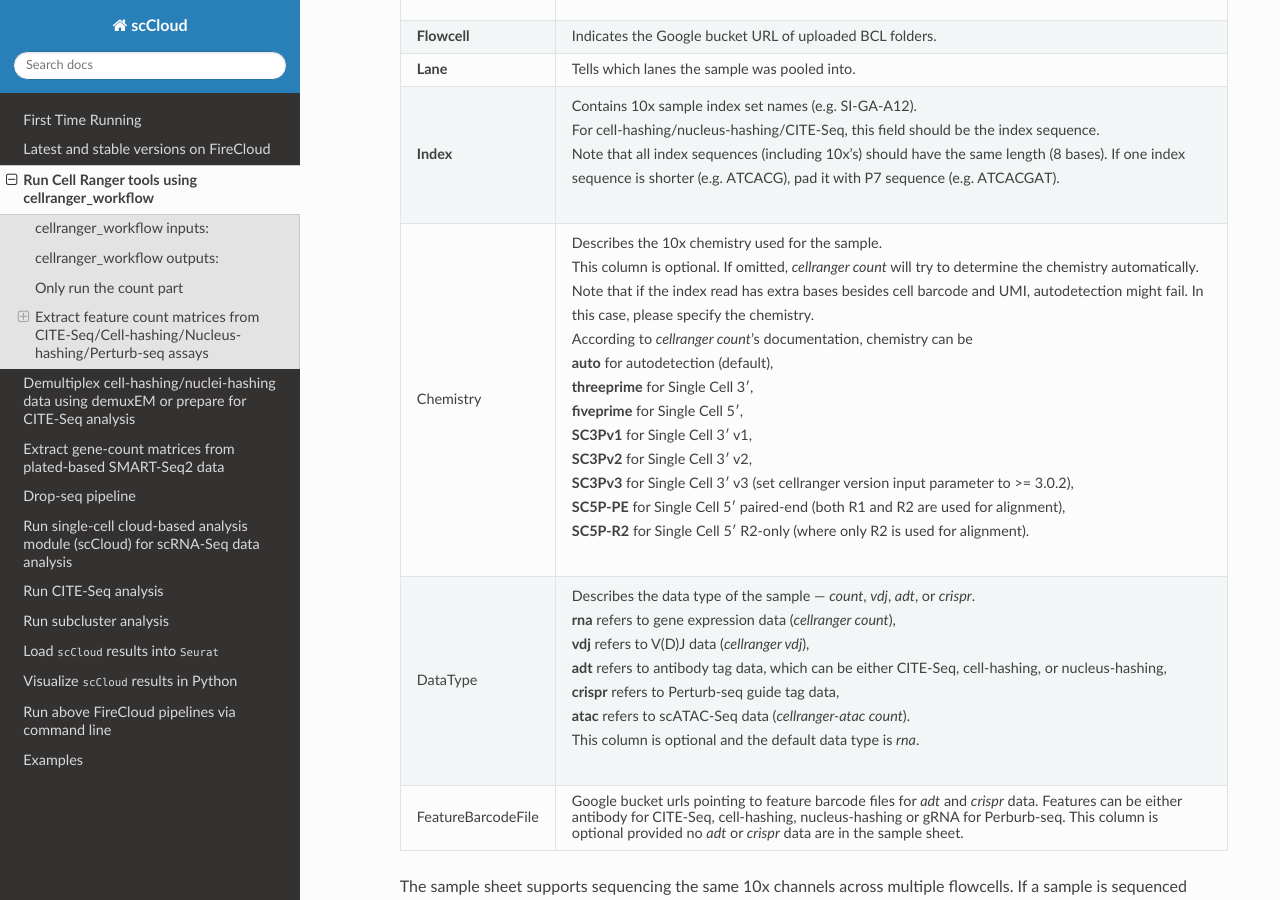
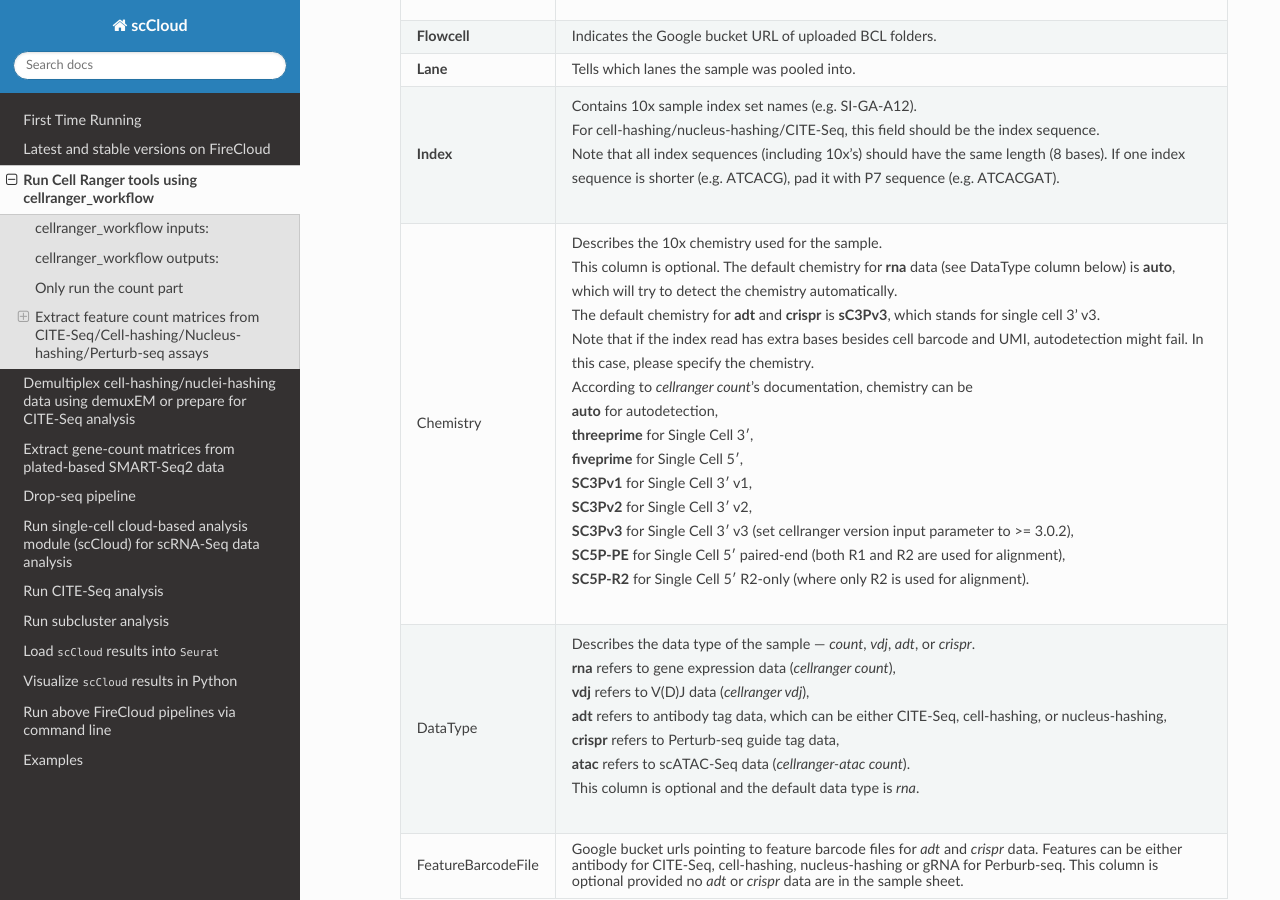
Before and after one commit to lilab-bcb/cumulus, a Sphinx documentation site: the page built from docs/cellranger.rst, in a window 1280 px wide and 900 px high, scrolled down 1743 px. Built offline with Sphinx 7.4.7 and the Read the Docs theme 2.0.0, drawn with Linux system fonts in a browser that asks for light colours.

Commit message:
Updated documentation

```diff
--- a/docs/cellranger.rst
+++ b/docs/cellranger.rst
@@ -73,10 +73,11 @@ Follow the steps below to run CellRanger mkfastq/count/vdj on FireCloud.
 		* - Chemistry
 		  -
 			| Describes the 10x chemistry used for the sample.
-			| This column is optional. If omitted, *cellranger count* will try to determine the chemistry automatically.
+			| This column is optional. The default chemistry for **rna** data (see DataType column below) is **auto**, which will try to detect the chemistry automatically.
+			| The default chemistry for **adt** and **crispr** is **sC3Pv3**, which stands for single cell 3' v3.
 			| Note that if the index read has extra bases besides cell barcode and UMI, autodetection might fail. In this case, please specify the chemistry.
 			| According to *cellranger count*'s documentation, chemistry can be
-			| **auto** for autodetection (default),
+			| **auto** for autodetection,
 			| **threeprime** for Single Cell 3′,
 			| **fiveprime** for Single Cell 5′,
 			| **SC3Pv1** for Single Cell 3′ v1,
```
